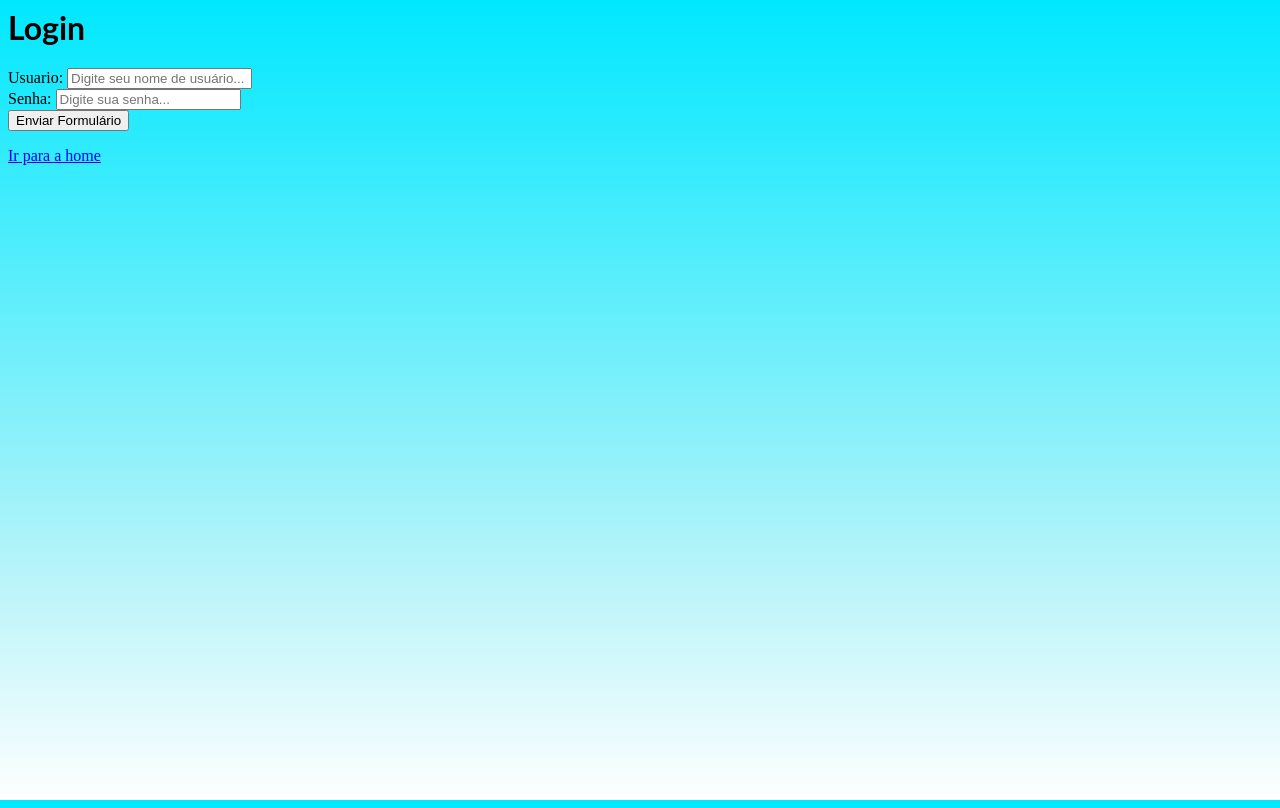
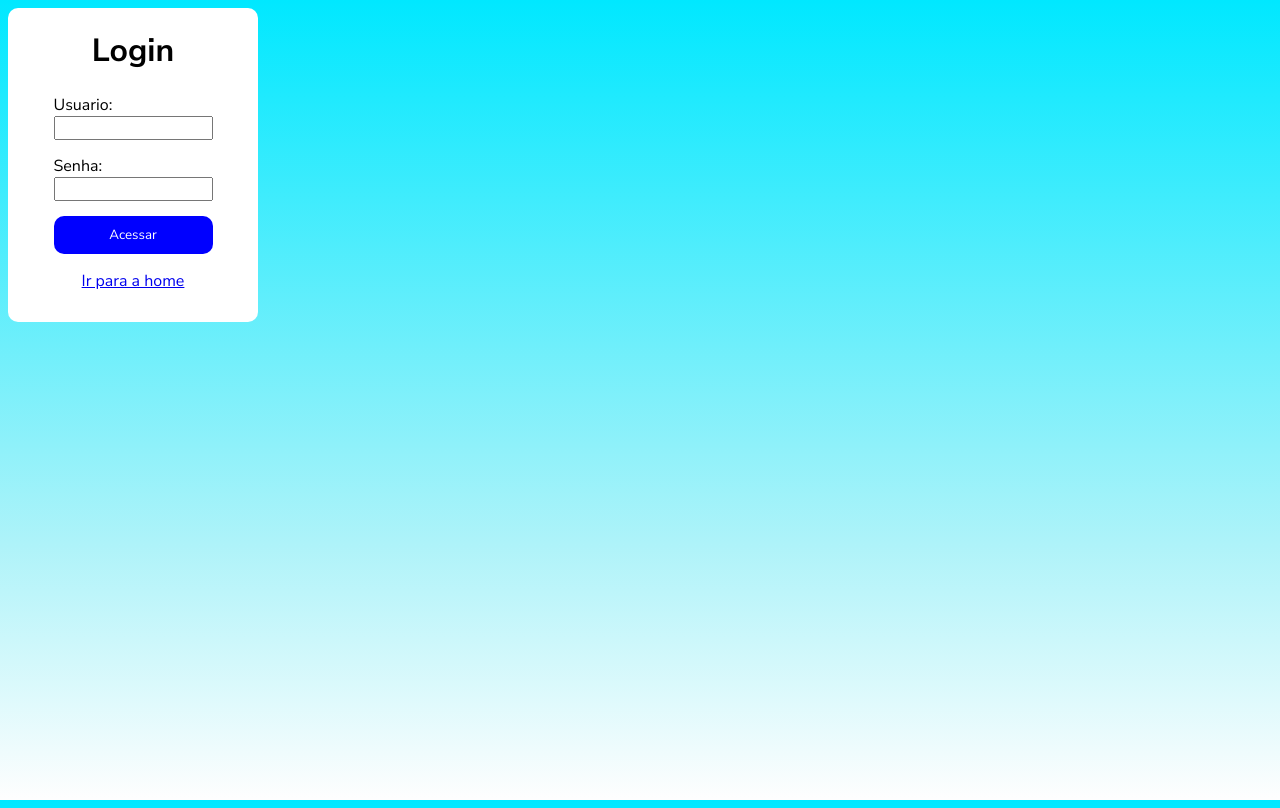
Before and after one commit to Siebenathan/testando_firebase, a React (Create React App) app: page /login in a window 1280 px wide. Built offline with nearby package versions, Linux system fonts and the light colour scheme.

Commit message:
3 files modified

```diff
--- a/src/components/Login.module.css
+++ b/src/components/Login.module.css
@@ -1,4 +1,8 @@
 @import url('https://fonts.googleapis.com/css2?family=Nunito+Sans:ital,opsz,wght@0,6..12,200;0,6..12,300;0,6..12,400;0,6..12,500;0,6..12,600;0,6..12,700;0,6..12,800;0,6..12,900;0,6..12,1000;1,6..12,200;1,6..12,300;1,6..12,400;1,6..12,500;1,6..12,600;1,6..12,700;1,6..12,800;1,6..12,900;1,6..12,1000&display=swap');
+
+* {
+  font-family: 'Nunito Sans';
+}
 
 body {
   background: rgb(254, 254, 254);
@@ -12,11 +16,39 @@ body {
 }
 
 .loginContainer {
-  background-color: white;
+  background: white;
   border-radius: 10px;
   display: flex;
+  flex-direction: column;
   justify-content: center;
   align-items: center;
+  padding-bottom: 30px;
+  width: 250px;
+}
+
+.loginContainer > h1 {
+  font-family: 'Nunito Sans';
+}
+
+.formContainer {
+  display: flex;
+  flex-direction: column;
+  gap: 15px;
+  justify-content: center;
+  align-items: center;
+}
+
+.acessButton {
+  background-color: blue;
+  color: white;
+  border: none;
+  width: 100%;
+  padding: 10px;
+  border-radius: 10px;
+}
+
+.teste {
+  font-size: 50em;
 }
 
 html {
--- a/src/components/Login.tsx
+++ b/src/components/Login.tsx
@@ -1,43 +1,49 @@
-import { useState } from 'react';
-import './Login.module.css';
+import { FormEvent, useState } from 'react';
+import styles from './Login.module.css';
 import { Link } from 'react-router-dom';
+import { auth } from '../services/firebase';
+import { signInWithEmailAndPassword } from 'firebase/auth';
 
 export default function Login() {
   const [usuario, setUsuario] = useState<string>('');
   const [senha, setSenha] = useState<string>('');
 
-  function enviarFormulario(e) {
+  function handleLogin(e: FormEvent) {
     e.preventDefault();
-    console.log(`${usuario}, ${senha}`);
+    signInWithEmailAndPassword();
   }
 
   return (
-    <div className="loginContainer">
-      <h1>Login</h1>
-      <form onSubmit={enviarFormulario}>
+    <div className={styles.loginContainer}>
+      <h1 className="teste">Login</h1>
+      <form onSubmit={handleLogin} className={styles.formContainer}>
         <div>
-          <label htmlFor="userName">Usuario: </label>
+          <div>
+            <label htmlFor="userName">Usuario: </label>
+          </div>
           <input
             type="text"
             id="userName"
             name="userName"
             value={usuario}
-            placeholder="Digite seu nome de usuário..."
             onChange={(e) => setUsuario(e.target.value)}
           />
         </div>
         <div>
-          <label htmlFor="userPassword">Senha: </label>
+          <div>
+            <label htmlFor="userPassword">Senha: </label>
+          </div>
           <input
             type="password"
             id="userPassword"
             name="userPassword"
             value={senha}
-            placeholder="Digite sua senha..."
             onChange={(e) => setSenha(e.target.value)}
           />
         </div>
-        <button type="submit">Enviar Formulário</button>
+        <button type="submit" className={styles.acessButton}>
+          Acessar
+        </button>
       </form>
       <Link to="/">Ir para a home</Link>
     </div>
--- a/src/services/firebase.ts
+++ b/src/services/firebase.ts
@@ -1,6 +1,8 @@
 // Import the functions you need from the SDKs you need
 import { initializeApp } from 'firebase/app';
 import { getAnalytics } from 'firebase/analytics';
+import { getFirestore } from 'firebase/firestore';
+import { getAuth } from 'firebase/auth';
 // TODO: Add SDKs for Firebase products that you want to use
 // https://firebase.google.com/docs/web/setup#available-libraries
 
@@ -19,3 +21,5 @@ const firebaseConfig = {
 // Initialize Firebase
 const app = initializeApp(firebaseConfig);
 const analytics = getAnalytics(app);
+export const auth = getAuth();
+export const db = getFirestore();
```
